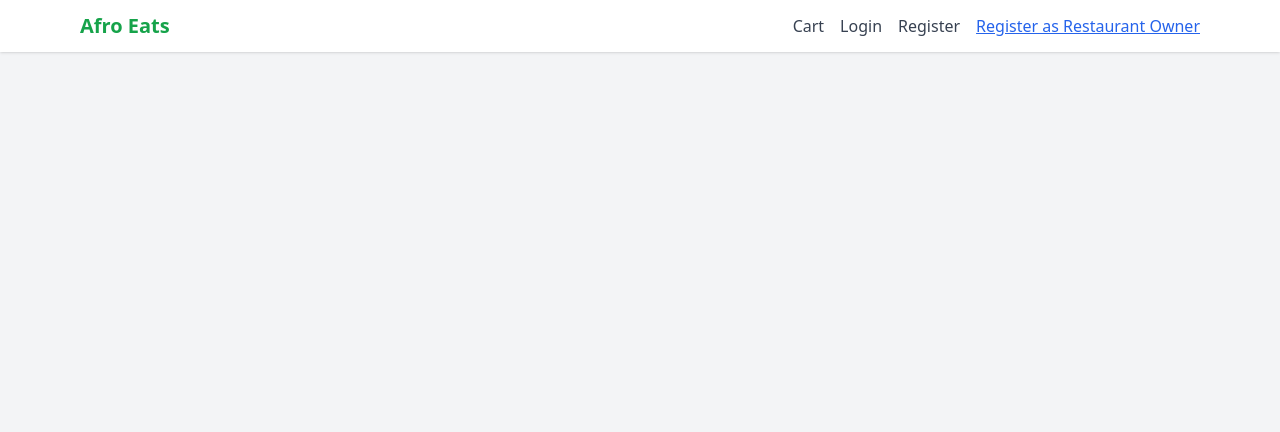
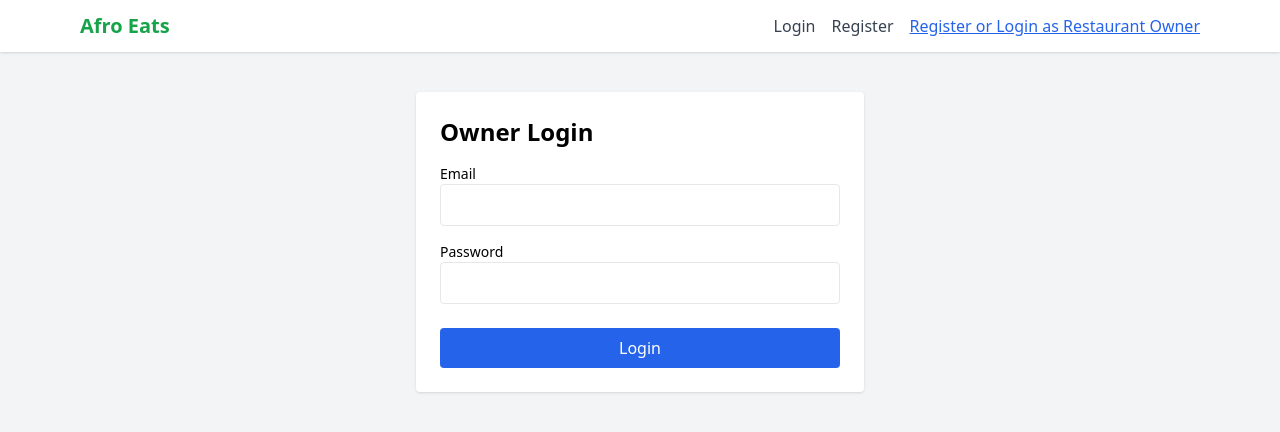
Before and after one commit to Kandedriva/afroeats, a React (Create React App) app in the folder afro-eats/: page /owner/login in a window 1280 px wide. Shown: the top 432 px of the page. Built offline with nearby package versions, Linux system fonts and the light colour scheme; no server answers.

Commit message:
Add the restaurant owner login page.

```diff
--- a/afro-eats/src/App.js
+++ b/afro-eats/src/App.js
@@ -12,6 +12,7 @@ import { CartProvider } from "./context/CartContext";
 import CartPage from "./pages/CartPage";
 import Checkout from "./pages/Checkout";
 import { useContext } from "react";
+import OwnerLogin from "./Components/OwnerLogin";
 
 function AppContent() {
   const { user } = useContext(AuthContext);
@@ -29,6 +30,7 @@ function AppContent() {
         <Route path="/register-owner" element={<RegisterOwner />} />
         <Route path="/owner/dashboard" element={<OwnerDashboard />} />
         <Route path="/owner/add-dish" element={<AddDish />} />
+        <Route path="/owner/login" element={<OwnerLogin />} />
         {/* <Route path="/owner/dashboard" element={<OwnerDashboard />} /> */}
       </Routes>
     </>
--- a/afro-eats/src/Components/Navbar.js
+++ b/afro-eats/src/Components/Navbar.js
@@ -17,9 +17,9 @@ function Navbar() {
         </Link>
 
         <div className="space-x-4 flex items-center">
-          <Link to="/cart" className="text-gray-700 hover:text-green-600">
+          {/* <Link to="/cart" className="text-gray-700 hover:text-green-600">
             Cart {cartItemCount > 0 && `(${cartItemCount})`}
-          </Link>
+          </Link> */}
 
           {user ? (
             <>
@@ -35,7 +35,7 @@ function Navbar() {
             <>
               <Link to="/login" className="text-gray-700 hover:text-green-600">Login</Link>
               <Link to="/register" className="text-gray-700 hover:text-green-600">Register</Link>
-              <Link to="/register-owner" className="text-blue-600 underline">Register as Restaurant Owner</Link>
+              <Link to="/register-owner" className="text-blue-600 underline">Register or Login as Restaurant Owner</Link>
 
             </>
           )}
--- a/afro-eats/src/Components/OwnerDashboard.js
+++ b/afro-eats/src/Components/OwnerDashboard.js
@@ -1,9 +1,13 @@
 import React, { useEffect, useState } from "react";
+import useOwnerAuth from "../hooks/useOwnerAuth";
 
 const OwnerDashboard = () => {
   const [orders, setOrders] = useState([]);
   const [dishes, setDishes] = useState([]);
   const [loading, setLoading] = useState(true);
+
+  const { checking } = useOwnerAuth();
+
 
   useEffect(() => {
     const fetchDashboard = async () => {
@@ -51,7 +55,7 @@ const OwnerDashboard = () => {
     }
   };
 
-  if (loading) return <p>Loading dashboard...</p>;
+  if (checking || loading) return <p>Loading dashboard...</p>;
 
   return (
     <div className="p-6">
--- /dev/null
+++ b/afro-eats/src/Components/OwnerLogin.js
@@ -0,0 +1,68 @@
+import React, { useState } from "react";
+import { useNavigate } from "react-router-dom";
+
+function OwnerLogin() {
+  const [email, setEmail] = useState("");
+  const [password, setPassword] = useState("");
+  const [error, setError] = useState("");
+  const navigate = useNavigate();
+
+  const handleSubmit = async (e) => {
+    e.preventDefault();
+    setError("");
+
+    try {
+      const res = await fetch("http://localhost:5001/api/auth/owners/login", {
+        method: "POST",
+        credentials: "include",
+        headers: { "Content-Type": "application/json" },
+        body: JSON.stringify({ email, password }),
+      });
+
+      if (!res.ok) {
+        const data = await res.json();
+        throw new Error(data.error || "Login failed");
+      }
+
+      navigate("/owner/dashboard");
+    } catch (err) {
+      setError(err.message);
+    }
+  };
+
+  return (
+    <div className="max-w-md mx-auto mt-10 p-6 bg-white shadow rounded">
+      <h1 className="text-2xl font-bold mb-4">Owner Login</h1>
+      {error && <p className="text-red-500 mb-4">{error}</p>}
+      <form onSubmit={handleSubmit}>
+        <div className="mb-4">
+          <label className="block text-sm font-medium">Email</label>
+          <input
+            type="email"
+            className="w-full border px-3 py-2 rounded"
+            value={email}
+            onChange={(e) => setEmail(e.target.value)}
+            required
+          />
+        </div>
+
+        <div className="mb-6">
+          <label className="block text-sm font-medium">Password</label>
+          <input
+            type="password"
+            className="w-full border px-3 py-2 rounded"
+            value={password}
+            onChange={(e) => setPassword(e.target.value)}
+            required
+          />
+        </div>
+
+        <button type="submit" className="bg-blue-600 text-white px-4 py-2 rounded w-full">
+          Login
+        </button>
+      </form>
+    </div>
+  );
+}
+
+export default OwnerLogin;
--- /dev/null
+++ b/afro-eats/src/hooks/useOwnerAuth.js
@@ -0,0 +1,34 @@
+import { useEffect, useState } from "react";
+import { useNavigate } from "react-router-dom";
+
+export default function useOwnerAuth() {
+  const [checking, setChecking] = useState(true);
+  const [isAuthenticated, setIsAuthenticated] = useState(false);
+  const navigate = useNavigate();
+
+  useEffect(() => {
+    const checkAuth = async () => {
+      try {
+        const res = await fetch("http://localhost:5001/api/owners/dashboard", {
+          method: "GET",
+          credentials: "include",
+        });
+
+        if (res.ok) {
+          setIsAuthenticated(true);
+        } else {
+          navigate("/owner/login");
+        }
+      } catch (err) {
+        console.error("Auth check error:", err);
+        navigate("/owner/login");
+      } finally {
+        setChecking(false);
+      }
+    };
+
+    checkAuth();
+  }, [navigate]);
+
+  return { checking, isAuthenticated };
+}
--- a/afro-eats/src/pages/RegisterOwner.js
+++ b/afro-eats/src/pages/RegisterOwner.js
@@ -1,6 +1,7 @@
 // src/pages/RegisterOwner.jsx
 import { useState } from "react";
 import { useNavigate } from "react-router-dom";
+import { Link } from "react-router-dom";
 
 const RegisterOwner = () => {
   const [formData, setFormData] = useState({
@@ -139,8 +140,12 @@ const RegisterOwner = () => {
           className="bg-blue-600 text-white px-4 py-2 rounded hover:bg-blue-700"
         >
           Register
-        </button>
+        </button><br></br>
+        Or
       </form>
+      <Link to="/owner/login" className="text-blue-600 underline">Login</Link>
+
+
     </div>
   );
 };
```
Also changed, not shown: afro-eats/src/Components/OwnerLogin.jsx (deleted), 3 other files (tests, documents, lock files or other folders).
